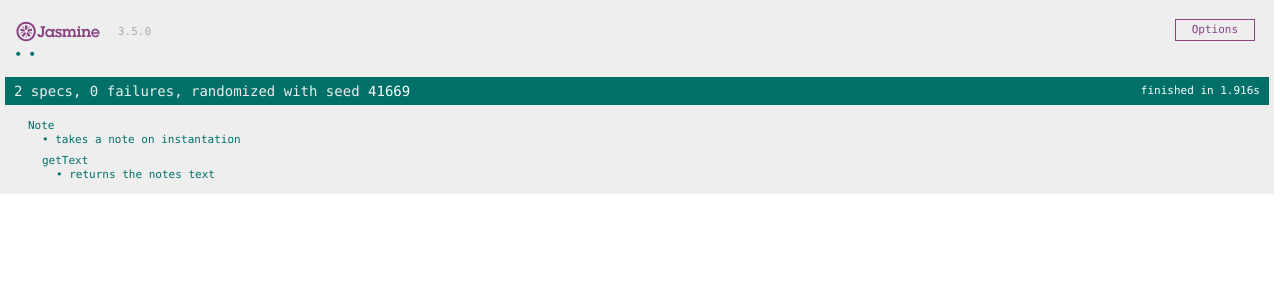
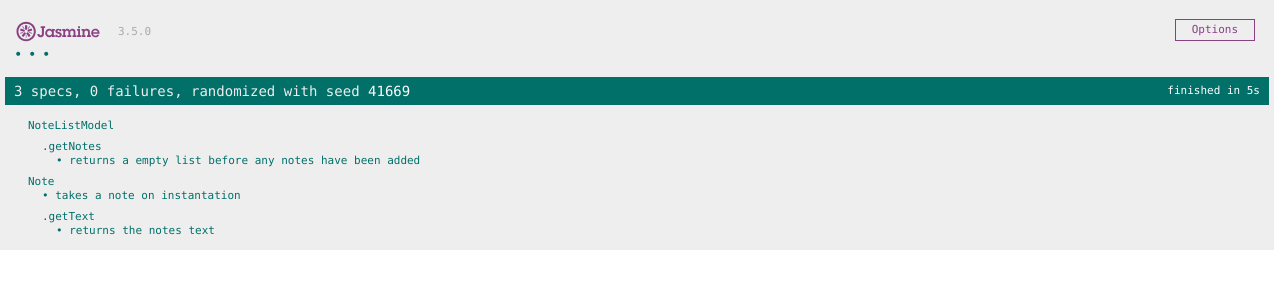
Before and after one commit to willhowes/note_single_page, a plain HTML site: page SpecRunner.html in a window 1280 px wide. Drawn offline with Linux system fonts and the light colour scheme.

Commit message:
The .getNotes function for the notes list model correctly returns an array

```diff
--- a/SpecRunner.html
+++ b/SpecRunner.html
@@ -13,10 +13,12 @@
 
   <!-- include source files here... -->
   <script src="src/noteModel.js"></script>
+  <script src="src/noteListModel.js"></script>
 
   <!-- include spec files here... -->
   <script src="spec/SpecHelper.js"></script>
   <script src="spec/noteModelSpec.js"></script>
+  <script src="spec/noteListModelSpec.js"></script>
 
 </head>
 
--- /dev/null
+++ b/spec/noteListModelSpec.js
@@ -0,0 +1,13 @@
+describe('NoteListModel', function() {
+  var noteListModel
+
+  beforeEach(function() {
+    noteListModel = new NoteListModel()
+  })
+
+  describe('.getNotes', function() {
+    it('returns a empty list before any notes have been added', function() {
+      expect(noteListModel.getNotes()).toEqual([])
+    })
+  })
+})
--- a/spec/noteModelSpec.js
+++ b/spec/noteModelSpec.js
@@ -7,7 +7,7 @@ describe('Note', function(){
     expect(note.text).toEqual("My favourite language is JavaScript.")
   })
 
-  describe('getText', function() {
+  describe('.getText', function() {
     it('returns the notes text', function(){
       expect(note.getText()).toEqual("My favourite language is JavaScript.")
     })
--- /dev/null
+++ b/src/noteListModel.js
@@ -0,0 +1,8 @@
+NoteListModel = (function() {
+  var notes = [];
+  function NoteListModel() {
+    this.notes = notes
+  }
+  NoteListModel.prototype.getNotes = function () { return notes; }
+  return NoteListModel;
+})();
```
